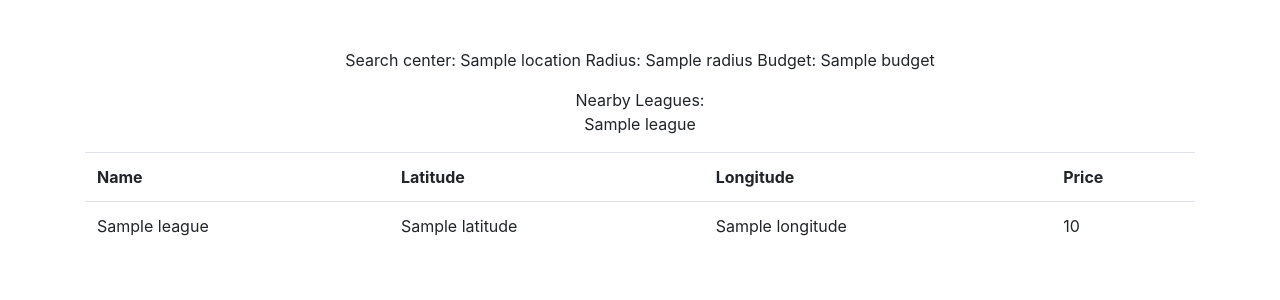
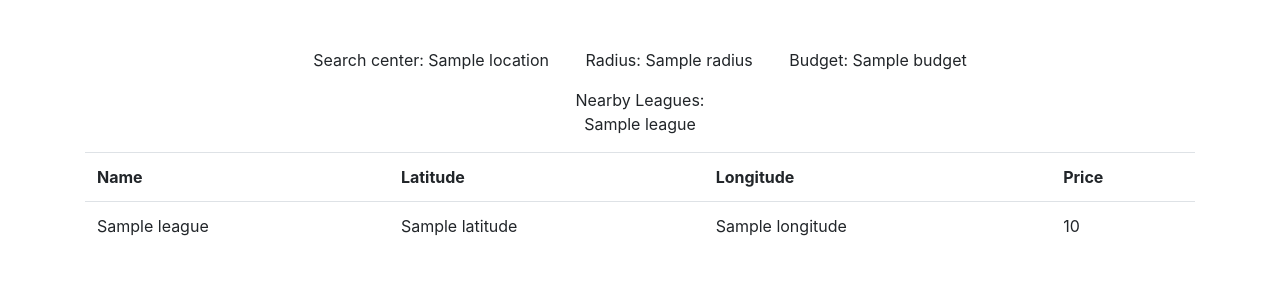
Before and after one commit to shmuelhonig/league_sponsorships, a Flask app: template templates/findLeagues.html in a window 1280 px wide. Shown: the part 134-434 px from the top of the page. Run offline with Flask 2, Linux system fonts and the light colour scheme; the template is opened without the code that fills it: most values are stand-ins (such as "Sample title", 1, 10 or a date in 2020); some libraries are stand-ins or nearby versions.

Commit message:
Update margins in parts of findLeagues.html

```diff
--- a/templates/findLeagues.html
+++ b/templates/findLeagues.html
@@ -3,9 +3,9 @@
 {% block content %}
 <section>
   <div class='container text-center mb-3'>
-    <span>Search center: {{location}}</span>
-    <span>Radius: {{radius}}</span>
-    <span>Budget: {{budget}}</span>
+    <span class='mx-3'>Search center: {{location}}</span>
+    <span class='mx-3'>Radius: {{radius}}</span>
+    <span class='mx-3'>Budget: {{budget}}</span>
   </div>
   <div class='container text-center mb-3'>
     <span>Nearby Leagues:</span><br>
```
